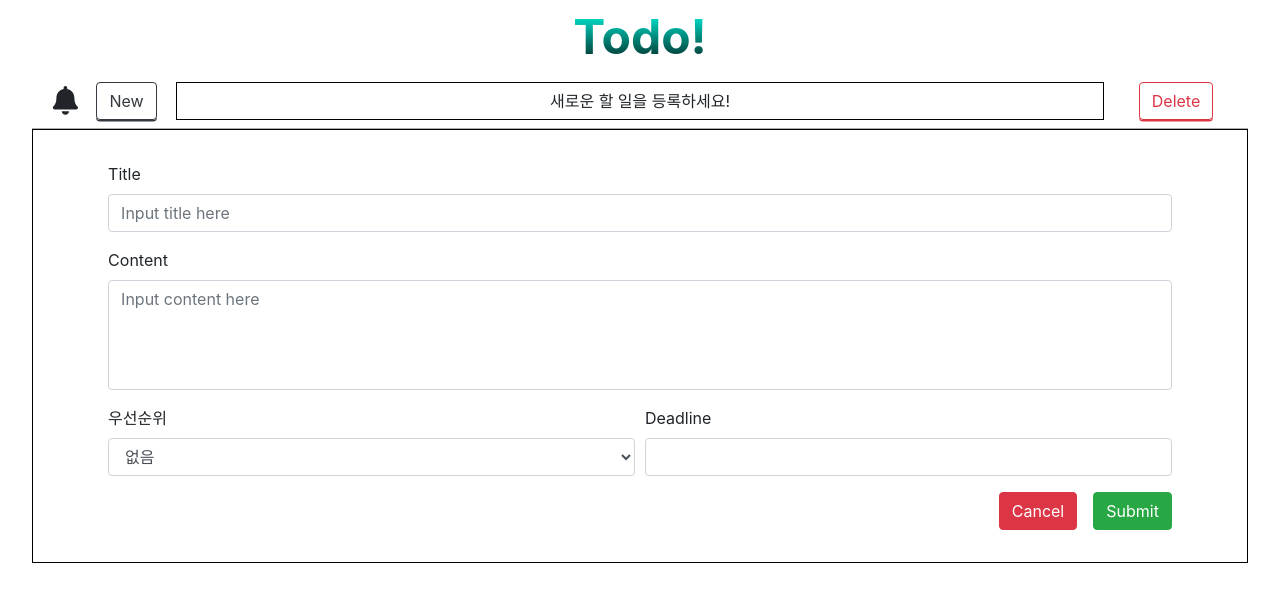
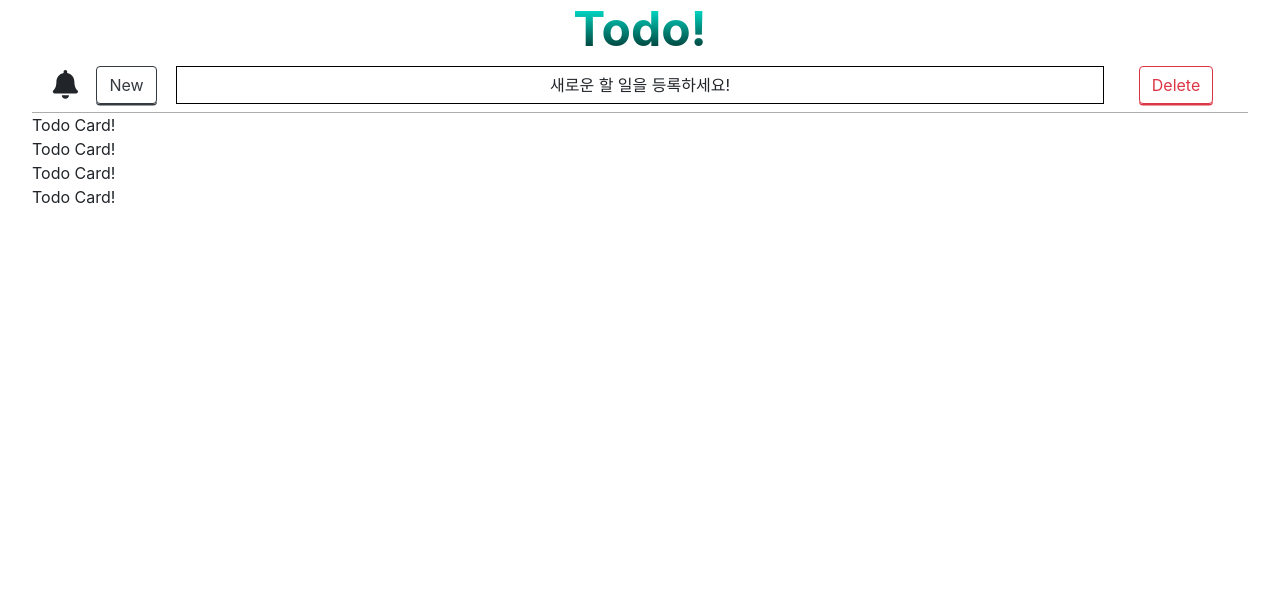
Before and after one commit to fed-gren/Todo-App, a React (Create React App) app in the folder todo_client/: page / in a window 1280 px wide. Shown: the top 602 px of the page. Built offline with nearby package versions, Linux system fonts and the light colour scheme; the HTML template or start-up script is replaced by a standard one.

Commit message:
feat: set a height to 100%
- TodoContainer 높이가 나머지를 채우기 위해 flex 설정
- index.css 생성해서 html, body 부터 높이 100%로 설정
- TodoContainer의 부모인 App의 display를 flex로 설정
- TodoContainer flex 속성을 1로 설정

```diff
--- /dev/null
+++ b/todo_client/public/index.css
@@ -0,0 +1,9 @@
+html, body {
+  margin: 0;
+  padding: 0;
+  height: 100%;
+}
+
+#root {
+  height: 100%;
+}
--- a/todo_client/public/index.html
+++ b/todo_client/public/index.html
@@ -13,6 +13,7 @@
   <link rel="manifest" href="%PUBLIC_URL%/manifest.json" />
   <link rel="stylesheet" href="https://maxcdn.bootstrapcdn.com/bootstrap/4.3.1/css/bootstrap.min.css"
     integrity="sha384-ggOyR0iXCbMQv3Xipma34MD+dH/1fQ784/j6cY/iJTQUOhcWr7x9JvoRxT2MZw1T" crossorigin="anonymous" />
+  <link rel="stylesheet" href="./index.css">
   <!--
       Notice the use of %PUBLIC_URL% in the tags above.
       It will be replaced with the URL of the `public` folder during the build.
--- a/todo_client/src/App.css
+++ b/todo_client/src/App.css
@@ -1,3 +1,9 @@
+.App {
+  display: flex;
+  flex-direction: column;
+  height: 100%;
+}
+
 header {
-  padding: 0.5rem 0;
+  margin: 0;
 }
--- a/todo_client/src/App.js
+++ b/todo_client/src/App.js
@@ -10,12 +10,12 @@ import TodoForm from "./components/TodoForm";
 function App() {
   return (
     <div className="App">
-    <header>
-      <Title />
-    </header>
-      <TodoControl/>
-      {/* <TodoContainer/> */}
-      <TodoForm/>
+      <header>
+        <Title />
+        <TodoControl />
+      </header>
+      <TodoContainer/>
+      {/* <TodoForm/> */}
     </div>
   );
 }
--- a/todo_client/src/components/TodoContainer.js
+++ b/todo_client/src/components/TodoContainer.js
@@ -1,11 +1,12 @@
 import React from "react";
+import "../styles/TodoContainer.css";
 
 //components
 import TodoCard from "./TodoCard";
 
 function TodoContainer() {
   return (
-    <section>
+    <section className="todo_card_container">
       <TodoCard />
       <TodoCard />
       <TodoCard />
--- /dev/null
+++ b/todo_client/src/styles/TodoContainer.css
@@ -0,0 +1,6 @@
+.todo_card_container {
+  width: 95%;
+  margin: 0 auto;
+  overflow: auto;
+  flex:1;
+}
```
